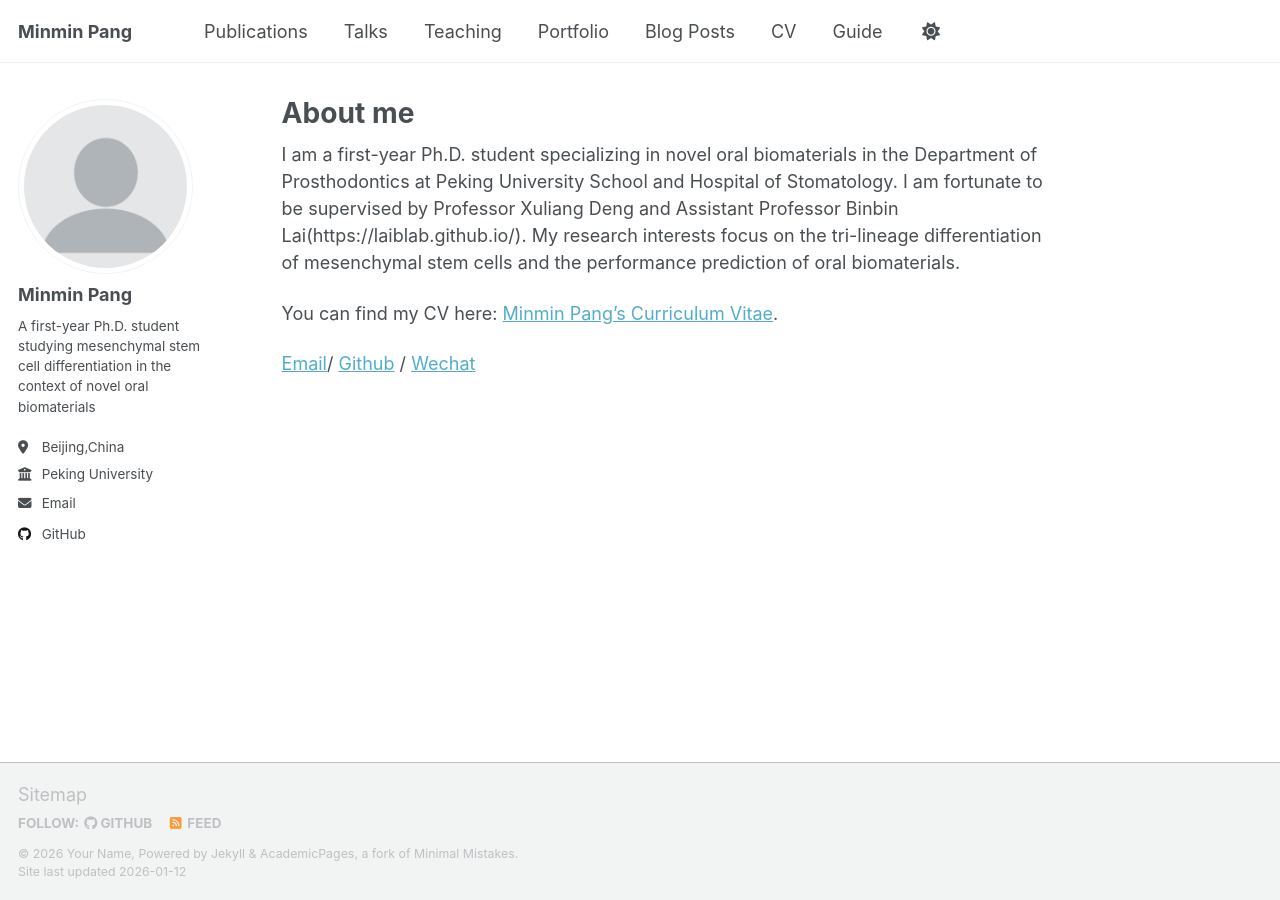
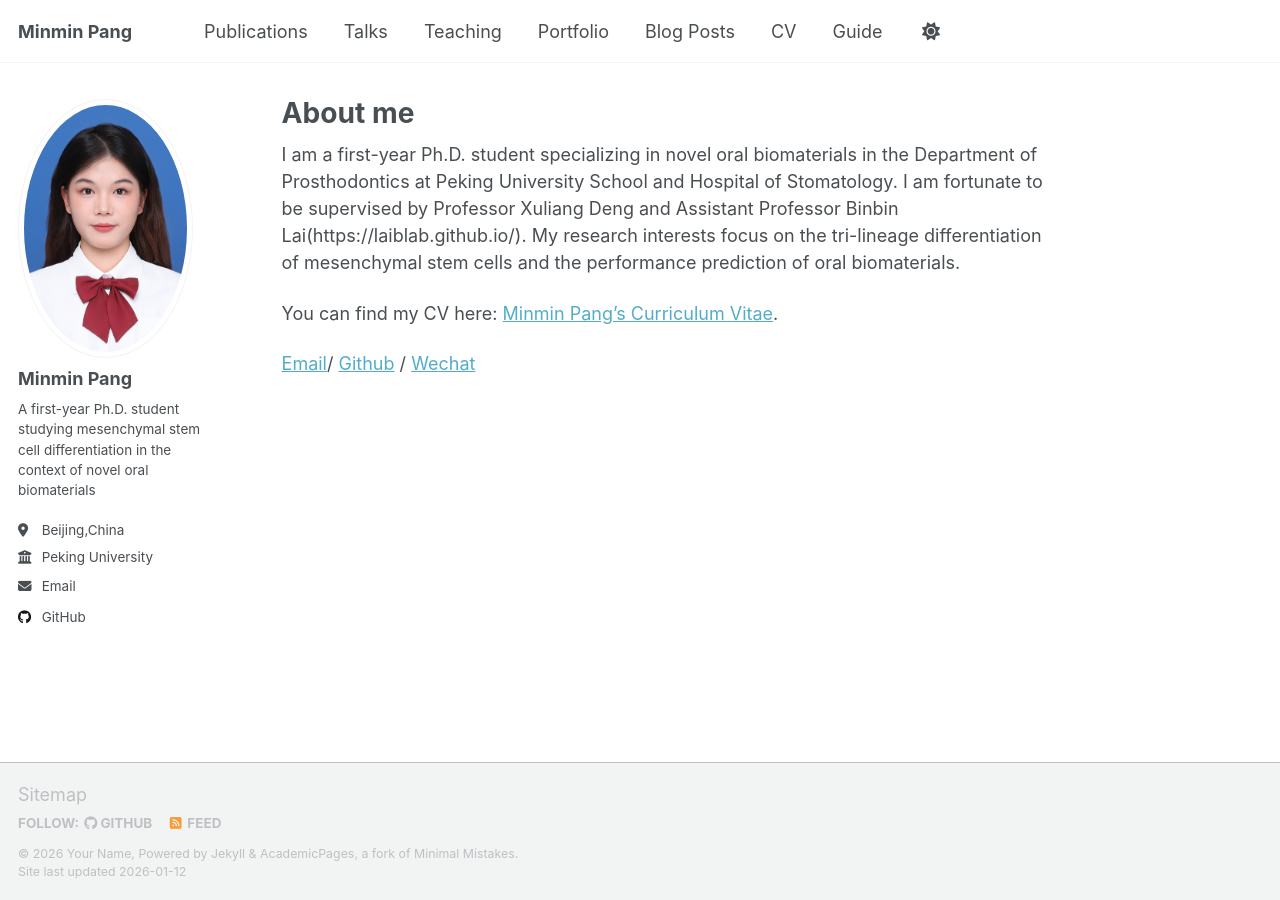
Before and after one commit to pangminmin/pangminmin.github.io, a Jekyll site: the page built from _pages/about.md, in a window 1280 px wide. Built offline with Jekyll 4.4.1, drawn with Linux system fonts in a browser that asks for light colours; a script that is not in the unit is left out.

Commit message:
Update _config.yml

```diff
--- a/_config.yml
+++ b/_config.yml
@@ -23,7 +23,7 @@ repository               : "https://pangminmin.github.io/"
 #               Additional customization can be done by editing /_includes/author-profile.html
 author:
   # Biographic information
-  avatar           : "profile.png"
+  avatar           : "../images/小二寸.png"
   name             : "Minmin Pang"
   pronouns         : # example: "she/her"
   bio              : "A first-year Ph.D. student studying mesenchymal stem cell differentiation in the context of novel oral biomaterials"
```
